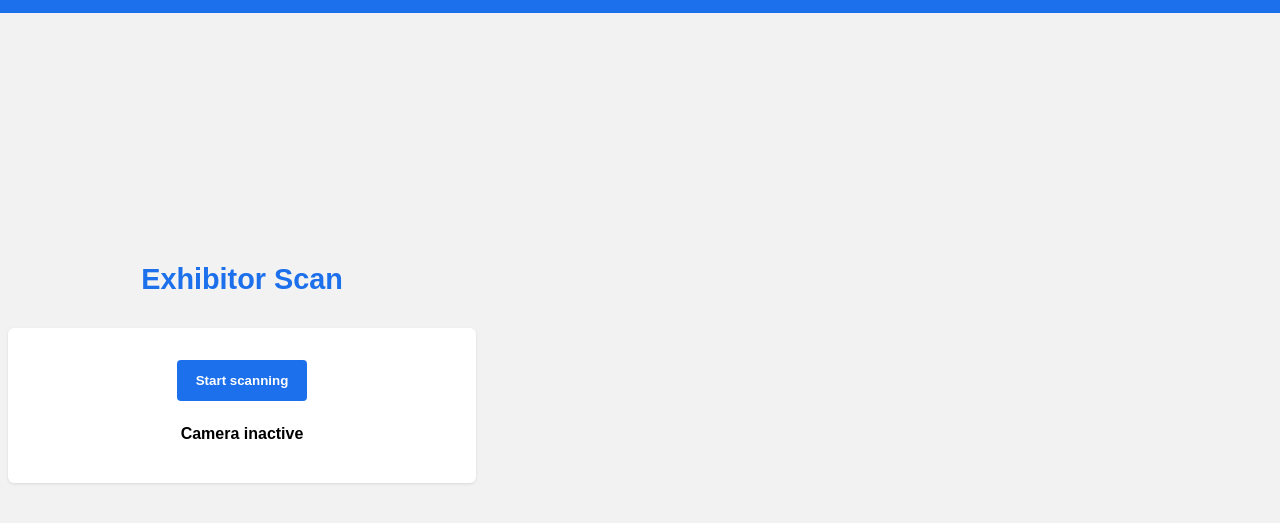
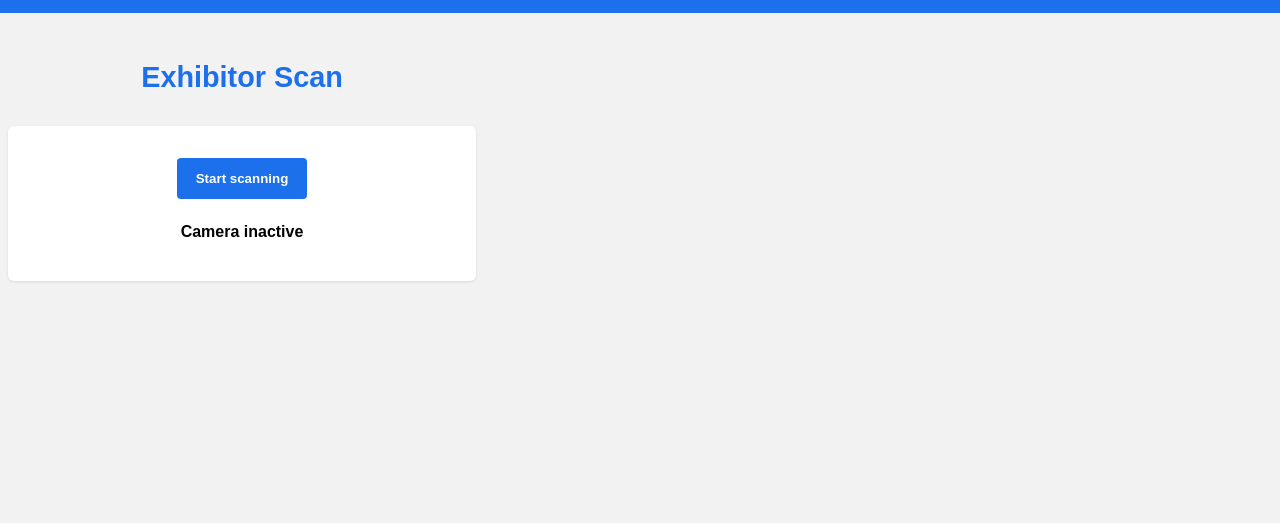
Before and after one commit to UUKEvents/uuk-exhibitor-scan, a website: page public/index.html in a window 1280 px wide. Shown: the part 67-590 px from the top of the page. Drawn offline with Linux system fonts and the light colour scheme.

Commit message:
Remove vertical/

```diff
--- a/public/styles.css
+++ b/public/styles.css
@@ -30,7 +30,6 @@ main {
   flex: 1; /* take remaining space */
   display: flex;
   flex-direction: column;
-  justify-content: center; /* vertical centering */
   align-items: center; /* horizontal centering */
   width: 100%;
   max-width: 420px;
```
